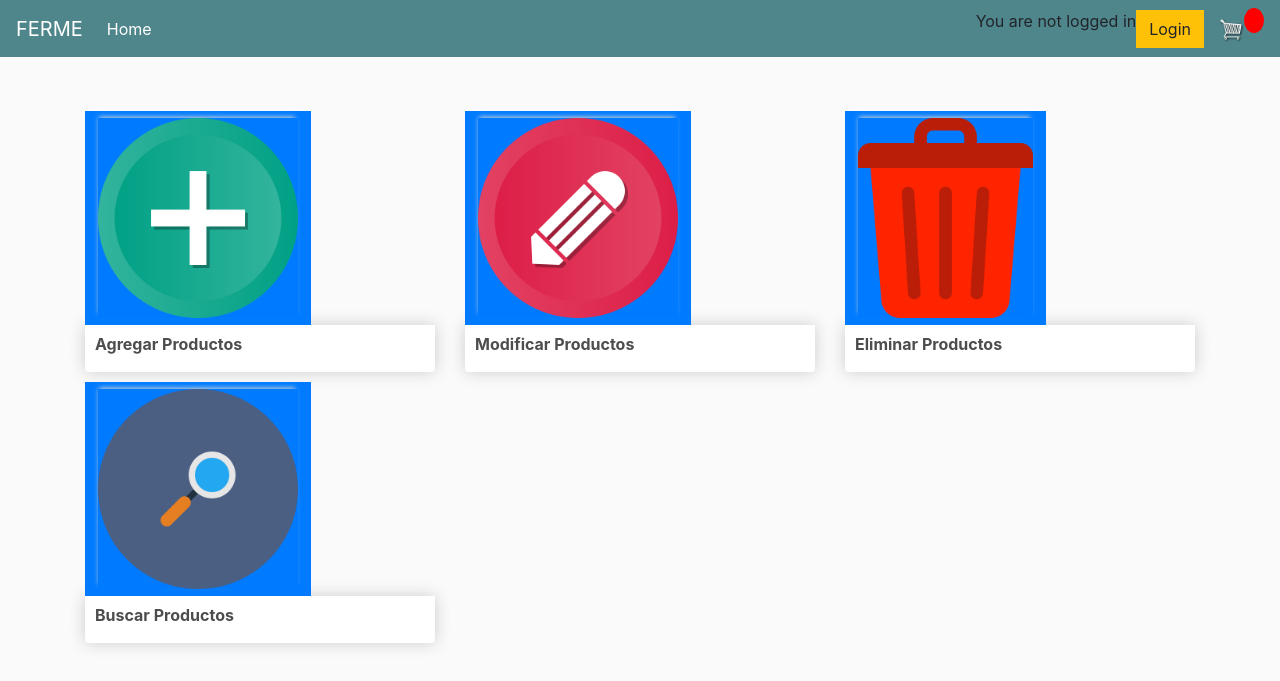
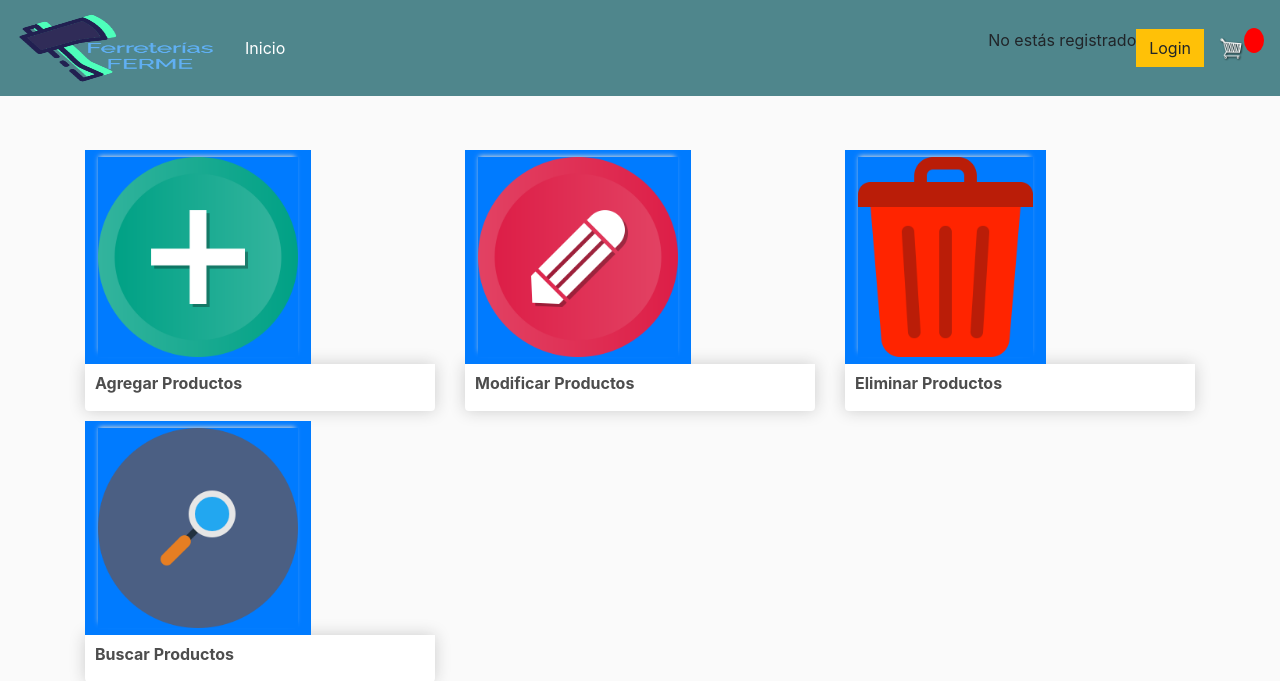
Before and after one commit to southernegro/ferreteria-ferme, a Django app: page /adm-producto/ in a window 1280 px wide. Shown: the top 681 px of the page. Run offline with Django 3.2, Linux system fonts and the light colour scheme; some libraries are stand-ins or nearby versions.

Commit message:
Logo ferme

```diff
--- a/ecommerce/static/css/main.css
+++ b/ecommerce/static/css/main.css
@@ -1,3 +1,12 @@
+#logo {
+    display: inline-block;
+    vertical-align: top;
+    width: 200px;
+    height: 70px;
+    margin-right: 5px;
+    /*margin-top: 15px;    /* if you want it vertically middle of the navbar. */
+}
+
 body{
 	background-color: hsl(0, 0%, 98%);
 }
--- a/ecommerce/store/templates/store/main.html
+++ b/ecommerce/store/templates/store/main.html
@@ -57,7 +57,8 @@
 <body>
 
 	<nav class="navbar navbar-expand-lg navbar-dark bg-dark">
-	  <a class="navbar-brand" href="{% url 'store' %}">FERME</a>
+
+	  <a class="navbar-brand" href="{% url 'store' %}"><img src="{% static 'img/logo-ferme.png' %}" id="logo"/></a>
 	  <button class="navbar-toggler" type="button" data-toggle="collapse" data-target="#navbarSupportedContent" aria-controls="navbarSupportedContent" aria-expanded="false" aria-label="Toggle navigation">
 	    <span class="navbar-toggler-icon"></span>
 	  </button>
@@ -65,8 +66,9 @@
 	  	<!--TO DO: Cambiar href de cada <li> y crear template para cada uno-->
 		<div class="collapse navbar-collapse" id="navbarSupportedContent">
 	    	<ul class="navbar-nav mr-auto">
+
 	      		<li class="nav-item active">
-	        		<a class="nav-link" href="{% url 'store' %}">Home <span class="sr-only">(current)</span></a>
+	        		<a class="nav-link" href="{% url 'store' %}">Inicio <span class="sr-only">(current)</span></a>
 		  		</li>
 		  		<li class="nav-item active" id="adm-facturation">
 	        		<a class="nav-link" href="{% url 'store' %}">Adm. Facturacion<span class="sr-only"></span></a>
@@ -87,16 +89,13 @@
 		</div>
 
 	    <div class="form-inline my-2 my-lg-0">
-
 			{% if user.is_authenticated  %}
-			  Hola {{ user.profile.tipo }} {{ user.profile.name }}!
-			  <a href="{% url 'logout' %}"class="btn btn-warning">Logout</a>
+			Hola {{ user.profile.tipo }} {{ user.profile.name }}!
+			<a href="{% url 'logout' %}"class="btn btn-warning">Logout</a>
 			{% else %}
-  			<p>You are not logged in</p>
-			  <a href="{% url 'login' %}"class="btn btn-warning">Login</a>
+  			<p>No estás registrado </p>
+			 <a href="{% url 'login' %}"class="btn btn-warning">Login</a>
 			{% endif %}
-
-
 
 	     	<a href="{% url 'cart' %}">
 	    		<img  id="cart-icon" src="{% static 'img/cart.png' %}">
```
Also changed, not shown: ecommerce/static/img/logo-ferme.png (added).
